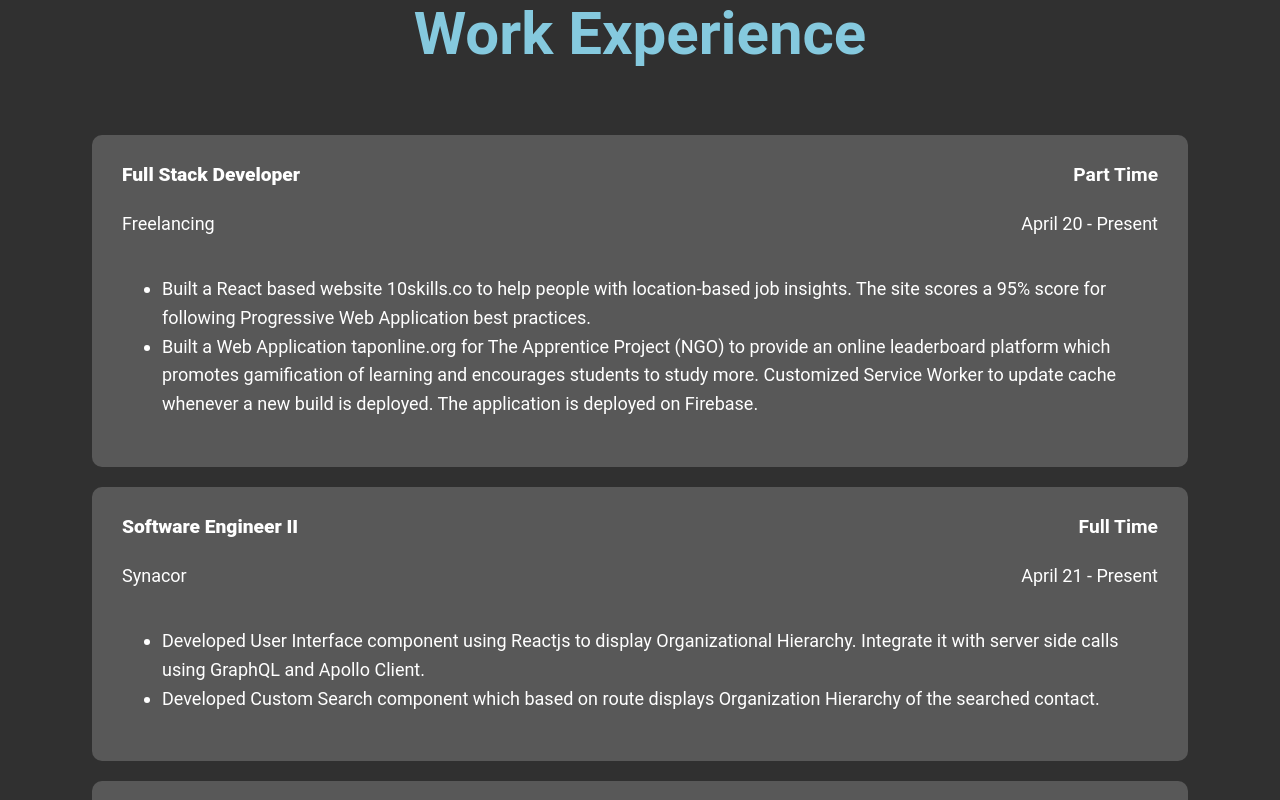
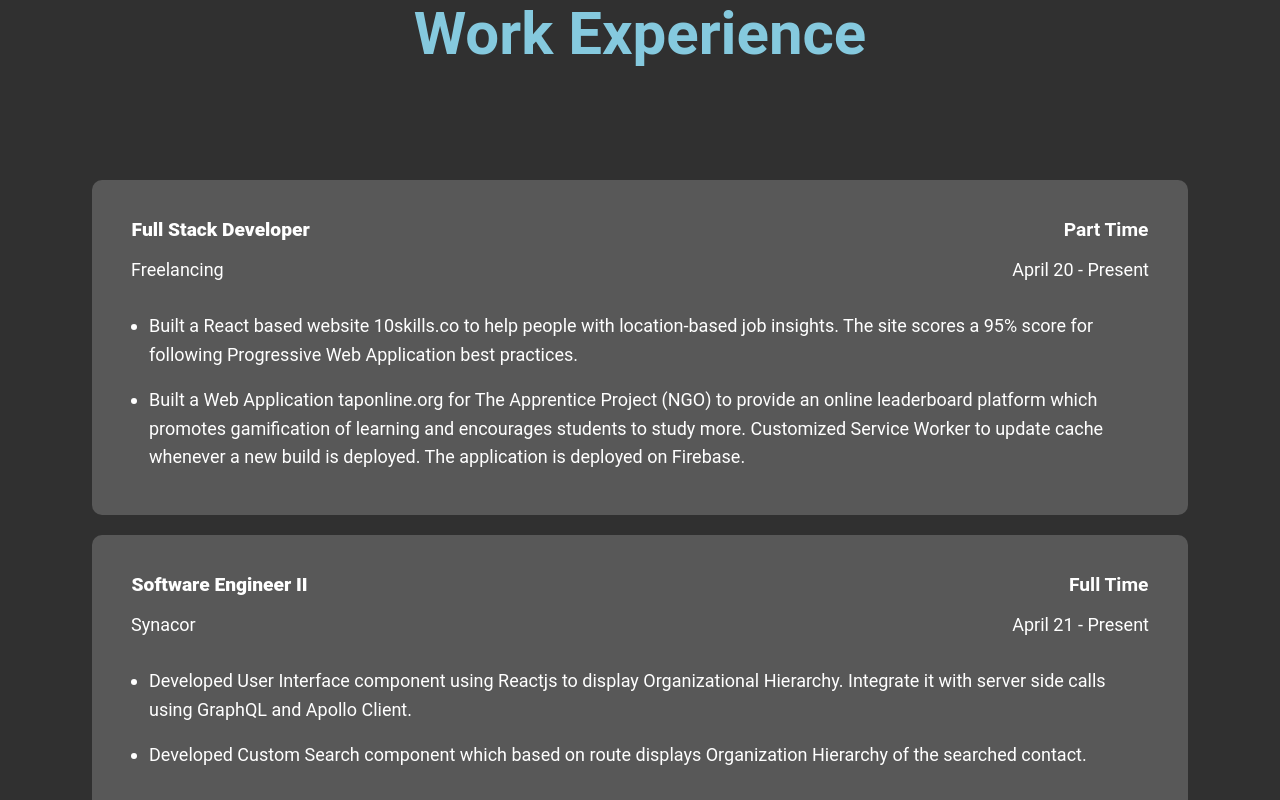
Before and after one commit to rahulm2/rahulm2.github.io, a React (Create React App) app: page / in a window 1280 px wide. Shown: the part 1740-2540 px from the top of the page. Built offline with nearby package versions, Linux system fonts and the light colour scheme.

Commit message:
added css changes

```diff
--- a/src/index.css
+++ b/src/index.css
@@ -138,6 +138,10 @@ h4 {
   height: fit-content;
 }
 
+.section__title--work {
+  margin-bottom: 1em;
+}
+
 .section__subtitle--work {
   color: var(--clr-accent);
   font-weight: var(--fw-bold);
@@ -261,6 +265,8 @@ header a {
 
 .intro {
   position: relative;
+  display: flex;
+  flex-direction: column;
 }
 
 .intro__img {
@@ -331,65 +337,7 @@ header a {
 }
 
 .service {
-  width: 500px;
   margin: 0 auto;
-}
-
-@media (min-width: 800px) {
-  .services {
-    display: flex;
-    max-width: 1000px;
-    margin-left: auto;
-    margin-right: auto;
-  }
-
-  .service + .service {
-    margin-left: 2em;
-  }
-}
-
-.about {
-  max-width: 1000px;
-  margin: 0 auto;
-}
-
-.about-me__img {
-  box-shadow: var(--bs);
-}
-.about-me__para {
-  margin-bottom: 1em;
-}
-
-@media (min-width: 600px) {
-  .about {
-    display: grid;
-    grid-template-columns: 1fr 200px;
-    grid-template-areas:
-      "title img"
-      "subtitle img"
-      "text img";
-    grid-column-gap: 2em;
-  }
-
-  .section__title--about {
-    grid-area: title;
-  }
-
-  .section__subtitle--about {
-    grid-column: 1 / -1;
-    grid-row: 2;
-    position: relative;
-    left: -1em;
-    width: calc(100% + 2em);
-    padding-left: 1em;
-    padding-right: calc(200px + 4em);
-  }
-
-  .about-me__img {
-    grid-area: img;
-    position: relative;
-    z-index: 2;
-  }
 }
 
 /* My Work */
@@ -404,20 +352,19 @@ header a {
   color: var(--clr-accent);
 }
 
-.portfolio {
-  padding: 2em;
-}
-
 .portfolio__item {
   overflow: hidden;
-  margin: 20px;
-  padding: 30px;
-  border-radius: 10px;
   background: #585858;
+  margin-bottom: 2rem;
+  border-radius: 5px;
 }
 
 .portfolio__img {
   transition: transform 750ms cubic-bezier(0.5, 0, 0.5, 1), opacity 250ms linear;
+}
+
+.portfolio__item {
+  text-align: left;
 }
 
 .portfolio__item:focus {
@@ -426,7 +373,7 @@ header a {
 }
 
 .portfolio__item p {
-  text-align: left;
+  margin: 0 0.5em;
 }
 
 .portfolio__img:hover,
@@ -435,18 +382,17 @@ header a {
   opacity: 0.5;
 }
 
-.portfolio__item-heading {
-  display: flex;
-  justify-content: space-between;
-  margin-bottom: 0.5rem;
+.portfolio__item-list {
+  list-style-type: none;
+  padding: 0.5em;
 }
-.portfolio__item-subheading {
-  display: flex;
-  justify-content: space-between;
-  margin-bottom: 0.5rem;
+
+.portfolio__item-list li {
+  margin-bottom: 1rem;
 }
-.portfolio__item-list {
-  text-align: left;
+
+.portfolio__item-heading h4 {
+  margin: 0.5em;
 }
 
 /* footer */
@@ -492,3 +438,88 @@ footer a {
 .social-list__link {
   padding: 0.5em;
 }
+
+.about {
+  max-width: 1000px;
+  margin: 0 auto;
+}
+
+.about-me__img {
+  box-shadow: var(--bs);
+}
+.about-me__para {
+  margin-bottom: 1em;
+}
+
+@media (min-width: 600px) {
+  .services {
+    display: flex;
+    max-width: 1000px;
+    margin-left: auto;
+    margin-right: auto;
+  }
+
+  .service + .service {
+    margin-left: 2em;
+  }
+
+  .portfolio {
+    padding: 2em;
+  }
+
+  .portfolio__item {
+    margin: 20px;
+    padding: 30px 30px 0;
+    border-radius: 10px;
+  }
+
+  .portfolio__item p {
+    text-align: left;
+  }
+
+  .portfolio__item-heading {
+    display: flex;
+    justify-content: space-between;
+    margin-bottom: 0.5rem;
+  }
+  .portfolio__item-subheading {
+    display: flex;
+    justify-content: space-between;
+    margin-bottom: 0.5rem;
+  }
+  .portfolio__item-list {
+    text-align: left;
+    list-style-type: disc;
+    padding-left: 1.5em;
+  }
+
+  .about {
+    display: grid;
+    grid-template-columns: 1fr 200px;
+    grid-template-areas:
+      "title img"
+      "subtitle img"
+      "text img";
+    grid-column-gap: 2em;
+  }
+
+  .section__title--about {
+    grid-area: title;
+  }
+
+  .section__subtitle--about {
+    grid-column: 1 / -1;
+    grid-row: 2;
+    position: relative;
+    left: -1em;
+    width: calc(100% + 2em);
+    padding-left: 1em;
+    padding-right: calc(200px + 4em);
+  }
+
+  .about-me__img {
+    grid-area: img;
+    position: relative;
+    z-index: 2;
+  }
+}
```
